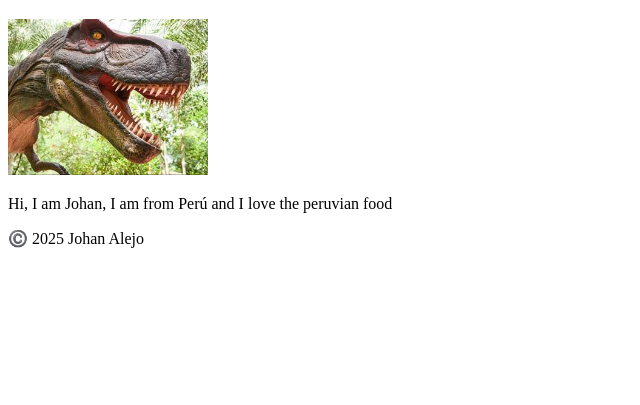
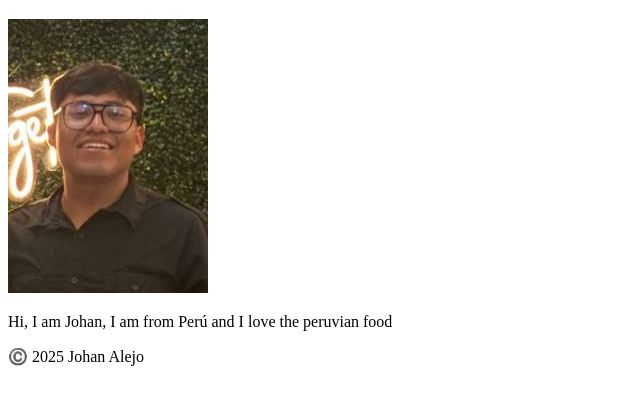
Before and after one commit to likeChocolate-web/wdd130, a plain HTML site: page index.html in a window 1280 px wide. Shown: the part 87-492 px from the top of the page, without its empty margins (0-640 px from the left). Drawn offline with Linux system fonts and the light colour scheme.

Commit message:
because I  just tried to add a randlm  image

```diff
--- a/index.html
+++ b/index.html
@@ -16,7 +16,7 @@
         </header>
         <main>
             <h1>Johan Alejo</h1>
-            <img src="images/profile.jpg" alt="Thats who I am, Johan" width="200">
+            <img src="images/johan.jpg" alt="Thats who I am, Johan" width="200">
             <p> Hi, I am Johan, I am from Perú and I love the peruvian food</p>
         </main>
         <footer>
```
Also changed, not shown: images/johan.jpg (added), images/profile.jpg (deleted).
